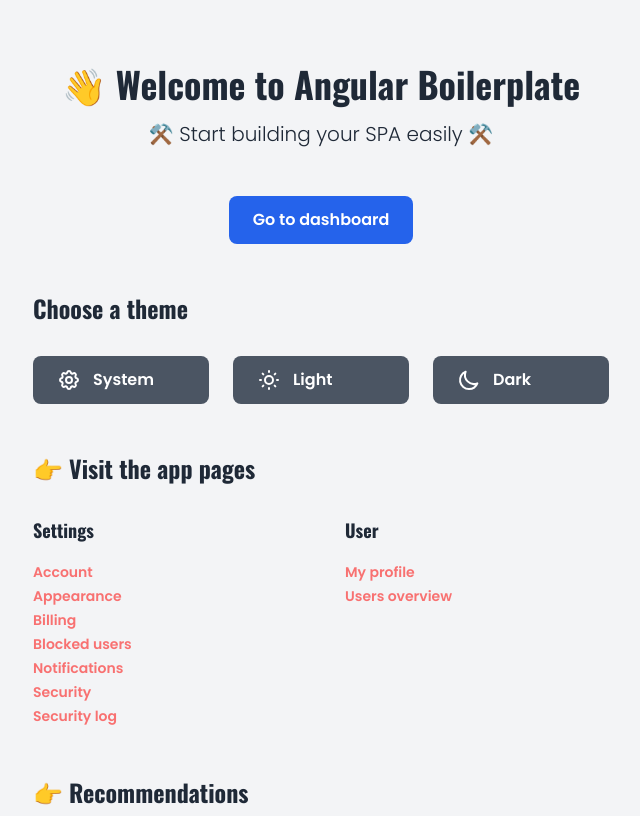
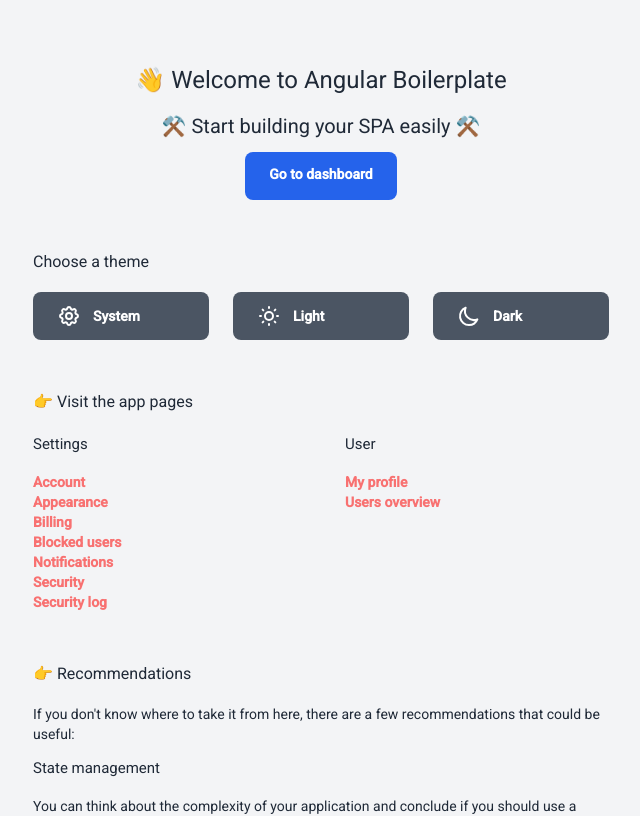
Before and after one commit to antony-corwin/oxford-prime-academy_old, an Angular app: page / in a window 1280 px wide. Shown: the top 816 px of the page, without its empty margins (319-959 px from the left). Built offline with nearby package versions, Linux system fonts and the light colour scheme.

Commit message:
chore: add angular-material

```diff
--- a/package.json
+++ b/package.json
@@ -17,10 +17,12 @@
   },
   "dependencies": {
     "@angular/animations": "12.0.1",
+    "@angular/cdk": "~11.2.13",
     "@angular/common": "12.0.1",
     "@angular/compiler": "12.0.1",
     "@angular/core": "12.0.1",
     "@angular/forms": "12.0.1",
+    "@angular/material": "~11.2.13",
     "@angular/platform-browser": "12.0.1",
     "@angular/platform-browser-dynamic": "12.0.1",
     "@angular/router": "12.0.1",
--- a/src/app/app.module.ts
+++ b/src/app/app.module.ts
@@ -3,10 +3,11 @@
 import { WebShellModule } from '@shell/ft/web-shell.module';
 import { CoreModule } from './@core/core.module';
 import { AppComponent } from './app.component';
+import { BrowserAnimationsModule } from '@angular/platform-browser/animations';
 
 @NgModule({
   declarations: [AppComponent],
-  imports: [BrowserModule, CoreModule, WebShellModule],
+  imports: [BrowserModule, CoreModule, WebShellModule, BrowserAnimationsModule],
   bootstrap: [AppComponent],
 })
 export class AppModule {}
--- a/src/index.html
+++ b/src/index.html
@@ -11,8 +11,11 @@
       href="https://fonts.googleapis.com/css2?family=Oswald:wght@700&family=Poppins:wght@100;300;600&display=swap"
       rel="stylesheet"
     />
-  </head>
-  <body class="app">
+      <link rel="preconnect" href="https://fonts.gstatic.com">
+    <link href="https://fonts.googleapis.com/css2?family=Roboto:wght@300;400;500&display=swap" rel="stylesheet">
+    <link href="https://fonts.googleapis.com/icon?family=Material+Icons" rel="stylesheet">
+</head>
+  <body class="app mat-typography">
     <app-root></app-root>
   </body>
 </html>
--- a/src/theme/styles.scss
+++ b/src/theme/styles.scss
@@ -1,3 +1,38 @@
+
+// Custom Theming for Angular Material
+// For more information: https://material.angular.io/guide/theming
+@import '~@angular/material/theming';
+// Plus imports for other components in your app.
+
+// Include the common styles for Angular Material. We include this here so that you only
+// have to load a single css file for Angular Material in your app.
+// Be sure that you only ever include this mixin once!
+@include mat-core();
+
+// Define the palettes for your theme using the Material Design palettes available in palette.scss
+// (imported above). For each palette, you can optionally specify a default, lighter, and darker
+// hue. Available color palettes: https://material.io/design/color/
+$angular-boilerplate-primary: mat-palette($mat-indigo);
+$angular-boilerplate-accent: mat-palette($mat-pink, A200, A100, A400);
+
+// The warn palette is optional (defaults to red).
+$angular-boilerplate-warn: mat-palette($mat-red);
+
+// Create the theme object. A theme consists of configurations for individual
+// theming systems such as "color" or "typography".
+$angular-boilerplate-theme: mat-light-theme((
+  color: (
+    primary: $angular-boilerplate-primary,
+    accent: $angular-boilerplate-accent,
+    warn: $angular-boilerplate-warn,
+  )
+));
+
+// Include theme styles for core and each component used in your app.
+// Alternatively, you can import and @include the theme mixins for each component
+// that you are using.
+@include angular-material-theme($angular-boilerplate-theme);
+
 @import 'tailwindcss/base';
 @import 'tailwindcss/components';
 @import 'tailwindcss/utilities';
@@ -14,3 +49,6 @@
 
 @layer utilities {
 }
+
+html, body { height: 100%; }
+body { margin: 0; font-family: Roboto, "Helvetica Neue", sans-serif; }
```
Also changed, not shown: 2 other files (tests, documents, lock files or other folders).
